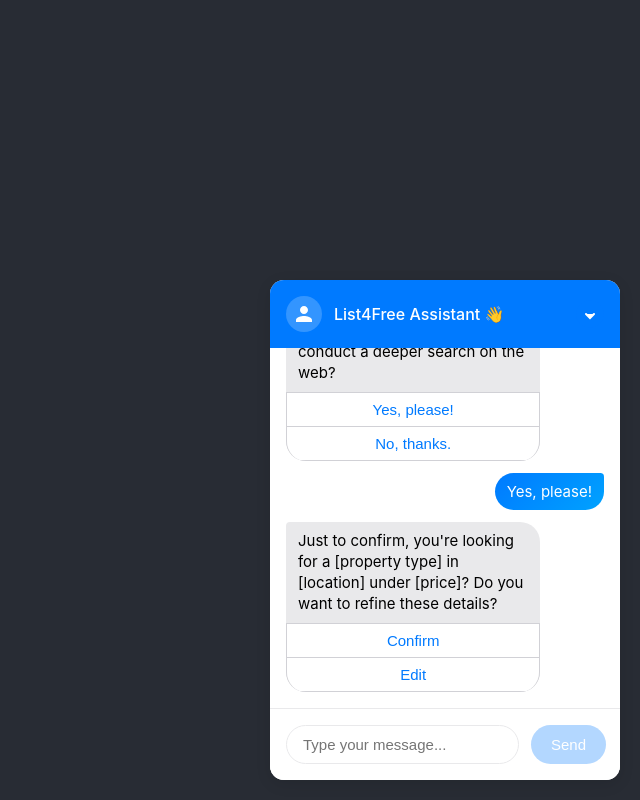
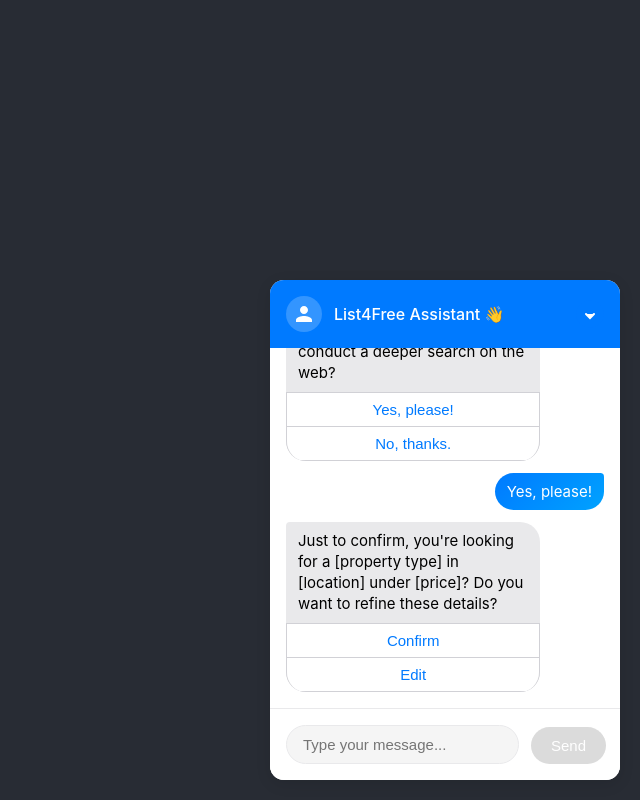
Before and after one commit to drama-404/list-4-free-chatbot, a React (Create React App) app in the folder chatbot-frontend/: page / in a window 1280 px wide. Both pictures are taken after a click on the button "Yes, please!". Shown: the whole page, without its empty margins (640-1280 px from the left). Built offline with nearby package versions, Linux system fonts and the light colour scheme.

Commit message:
updated input field UI

```diff
--- a/chatbot-frontend/src/components/ChatWidget.js
+++ b/chatbot-frontend/src/components/ChatWidget.js
@@ -27,6 +27,8 @@
     const [isTyping, setIsTyping] = useState(false);
     const [isMinimized, setIsMinimized] = useState(false);
     const chatLogRef = useRef(null);
+    const inputRef = useRef(null);
+    const [inputError, setInputError] = useState('');
 
   const API_URL = process.env.REACT_APP_API_URL;
   const CHAT_API_URL = process.env.REACT_APP_CHAT_API_URL;
@@ -250,7 +252,7 @@
                         isHint: true
                     }, {
                         sender: 'bot',
-                        text: "Where should we send the information on all properties matching your preferences?\n\nPlease leave with us your email address and we'll come back to you within 2 hours."
+                        text: "Please leave with us your email address and we'll come back to you within 2 hours."
                     }]);
                     return null;
                 }
@@ -354,6 +356,29 @@
         }
     }, [messages]);
 
+    // Function to determine if input should be enabled
+    const isInputEnabled = () => {
+        return state.currentState === CONVERSATION_STATES.BEDROOMS ||
+               state.currentState === CONVERSATION_STATES.EMAIL_REQUEST;
+    };
+
+    // Focus input when entering bedrooms or email state
+    useEffect(() => {
+        if (isInputEnabled() && inputRef.current) {
+            inputRef.current.focus();
+        }
+    }, [state.currentState]);
+
+    // Clear error when state changes or when input changes
+    useEffect(() => {
+        setInputError('');
+    }, [state.currentState]);
+
+    const handleInputChange = (e) => {
+        setUserInput(e.target.value);
+        setInputError(''); // Clear error when user types
+    };
+
     const renderMessageContent = (msg) => {
   return (
             <div className={`message-content ${msg.isHint ? 'hint-container' : ''}`}>
@@ -428,29 +453,45 @@
 
             <form onSubmit={(e) => {
                 e.preventDefault();
-                if (userInput.trim() && !isLoading) {
-                    const inputType = state.currentState === CONVERSATION_STATES.EMAIL_REQUEST ? 'email' : 'text';
-                    if (validateInput(userInput, inputType)) {
+                if (userInput.trim() && !isLoading && isInputEnabled()) {
+                    if (state.currentState === CONVERSATION_STATES.EMAIL_REQUEST) {
+                        if (validateInput(userInput, 'email')) {
+                            setInputError(''); // Clear error
                             sendMessage(userInput);
                             setUserInput('');
                         } else {
-                        setMessages(prev => [...prev, {
-                            sender: 'bot',
-                            text: `Please enter a valid ${inputType}.`
-                        }]);
+                            setInputError('Please enter a valid email address');
+                        }
+                    } else {
+                        sendMessage(userInput);
+                        setUserInput('');
                     }
                 }
             }}>
+                <div className="input-container">
+                    {inputError && <div className="input-error">{inputError}</div>}
                     <input
+                        ref={inputRef}
                         type="text"
                         value={userInput}
-          onChange={e => setUserInput(e.target.value)}
-          placeholder="Type your message..."
-                    disabled={isLoading}
+                        onChange={handleInputChange}
+                        placeholder={
+                            state.currentState === CONVERSATION_STATES.BEDROOMS
+                                ? "Enter number of bedrooms..."
+                                : state.currentState === CONVERSATION_STATES.EMAIL_REQUEST
+                                    ? "Enter your email address..."
+                                    : "Type your message..."
+                        }
+                        disabled={!isInputEnabled()}
+                        className={inputError ? 'has-error' : ''}
                     />
-                <button type="submit" disabled={isLoading || !userInput.trim()}>
+                    <button
+                        type="submit"
+                        disabled={!isInputEnabled() || !userInput.trim() || isLoading}
+                    >
                         {isLoading ? '...' : 'Send'}
                     </button>
+                </div>
             </form>
         </div>
     );
--- a/chatbot-frontend/src/styles/App.css
+++ b/chatbot-frontend/src/styles/App.css
@@ -2,16 +2,16 @@
   text-align: center;
 }
 
-.App-logo {
+/* .App-logo {
   height: 40vmin;
   pointer-events: none;
-}
+} */
 
-@media (prefers-reduced-motion: no-preference) {
+/* @media (prefers-reduced-motion: no-preference) {
   .App-logo {
     animation: App-logo-spin infinite 20s linear;
   }
-}
+} */
 
 .App-header {
   background-color: #282c34;
@@ -24,15 +24,15 @@
   color: white;
 }
 
-.App-link {
+/* .App-link {
   color: #61dafb;
-}
+} */
 
-@keyframes App-logo-spin {
+/* @keyframes App-logo-spin {
   from {
     transform: rotate(0deg);
   }
   to {
     transform: rotate(360deg);
   }
-}
+} */
--- a/chatbot-frontend/src/styles/ChatWidget.css
+++ b/chatbot-frontend/src/styles/ChatWidget.css
@@ -149,8 +149,10 @@
     display: flex;
     flex-direction: column;
     margin-top: 1px;
-    border-left: 0.5px solid #D1D1D6; /* Add left border to container */
-    border-right: 0.5px solid #D1D1D6; /* Add right border to container */
+    border-left: 0.5px solid #D1D1D6;
+    /* Add left border to container */
+    border-right: 0.5px solid #D1D1D6;
+    /* Add right border to container */
 }
 
 
@@ -176,7 +178,8 @@
 .option-button {
     background: white;
     border: none;
-    border-top: 0.5px solid #D1D1D6; /* Thinner top border */
+    border-top: 0.5px solid #D1D1D6;
+    /* Thinner top border */
     padding: 8px 16px;
     font-size: 15px;
     color: #007AFF;
@@ -193,11 +196,13 @@
 
 .option-button:first-child {
     border-top: 1px solid #D1D1D6;
-    margin-top: 0; /* Adjust first button margin */
+    margin-top: 0;
+    /* Adjust first button margin */
 }
 
 .option-button:last-child {
-    border-bottom: 0.5px solid #D1D1D6; /* Add bottom border to last button */
+    border-bottom: 0.5px solid #D1D1D6;
+    /* Add bottom border to last button */
 }
 
 /* Chat input area */
@@ -207,6 +212,7 @@
     border-top: 1px solid #E9E9EB;
     display: flex;
     gap: 12px;
+    position: relative;
 }
 
 input {
@@ -219,8 +225,49 @@
     transition: border-color 0.2s ease;
 }
 
-input:focus {
+
+input:enabled {
     border-color: #007AFF;
+    transition: border-color 0.2s ease;
+}
+
+input:enabled:focus {
+    outline: none;
+    border-color: #007AFF;
+    box-shadow: 0 0 0 2px rgba(0, 122, 255, 0.1);
+}
+
+input:disabled {
+    background-color: #f5f5f5;
+    cursor: not-allowed;
+    color: #999;
+}
+
+.input-container {
+    position: relative;
+    width: 100%;
+    display: flex;
+    flex-direction: row;
+    gap: 12px;
+  align-items: flex-end;
+  }
+
+  .input-error {
+    position: absolute;
+    top: -20px;
+    left: 0;
+    right: 0;
+    background-color: rgba(255, 0, 0, 0.1);
+    color: #dc3545;
+    font-size: 11px;
+    padding: 4px 8px;
+    border-radius: 4px;
+    margin-bottom: 4px;
+    animation: fadeIn 0.2s ease-in;
+  }
+
+  input.has-error {
+    border-color: #dc3545;
   }
 
 button[type="submit"] {
@@ -232,15 +279,22 @@
     font-size: 15px;
     cursor: pointer;
     transition: background-color 0.2s ease;
+    white-space: nowrap;
 }
 
 button[type="submit"]:hover {
     background: #0066CC;
 }
 
-button[type="submit"]:disabled {
+/* button[type="submit"]:disabled {
     background: #B3D7FF;
     cursor: not-allowed;
+} */
+
+button[type="submit"]:disabled {
+    background-color: #cccccc;
+    cursor: not-allowed;
+    opacity: 0.7;
 }
 
 
@@ -354,3 +408,14 @@
         opacity: 1;
     }
 }
+
+@keyframes fadeIn {
+    from {
+      opacity: 0;
+      transform: translateY(-5px);
+    }
+    to {
+      opacity: 1;
+      transform: translateY(0);
+    }
+  }
```
Lines whose indentation alone changed are shown as unchanged.
